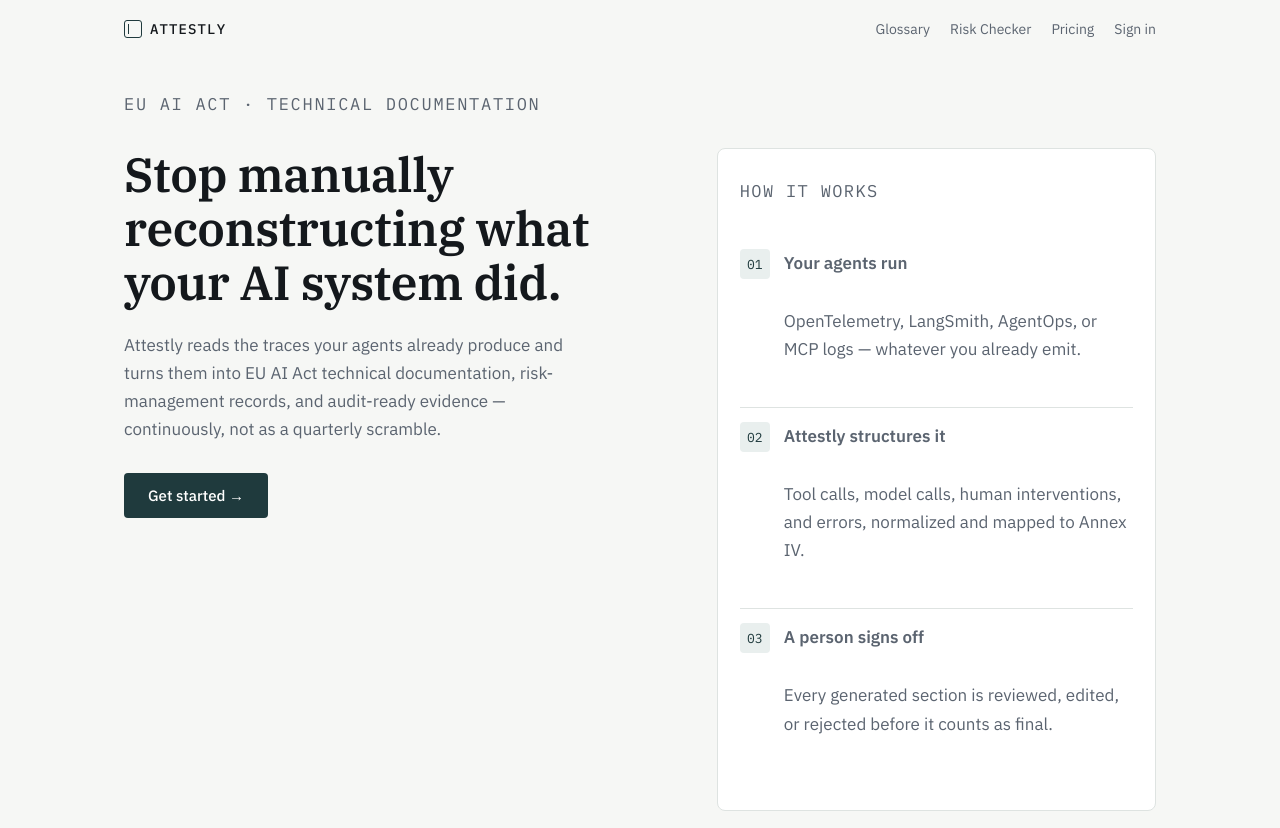
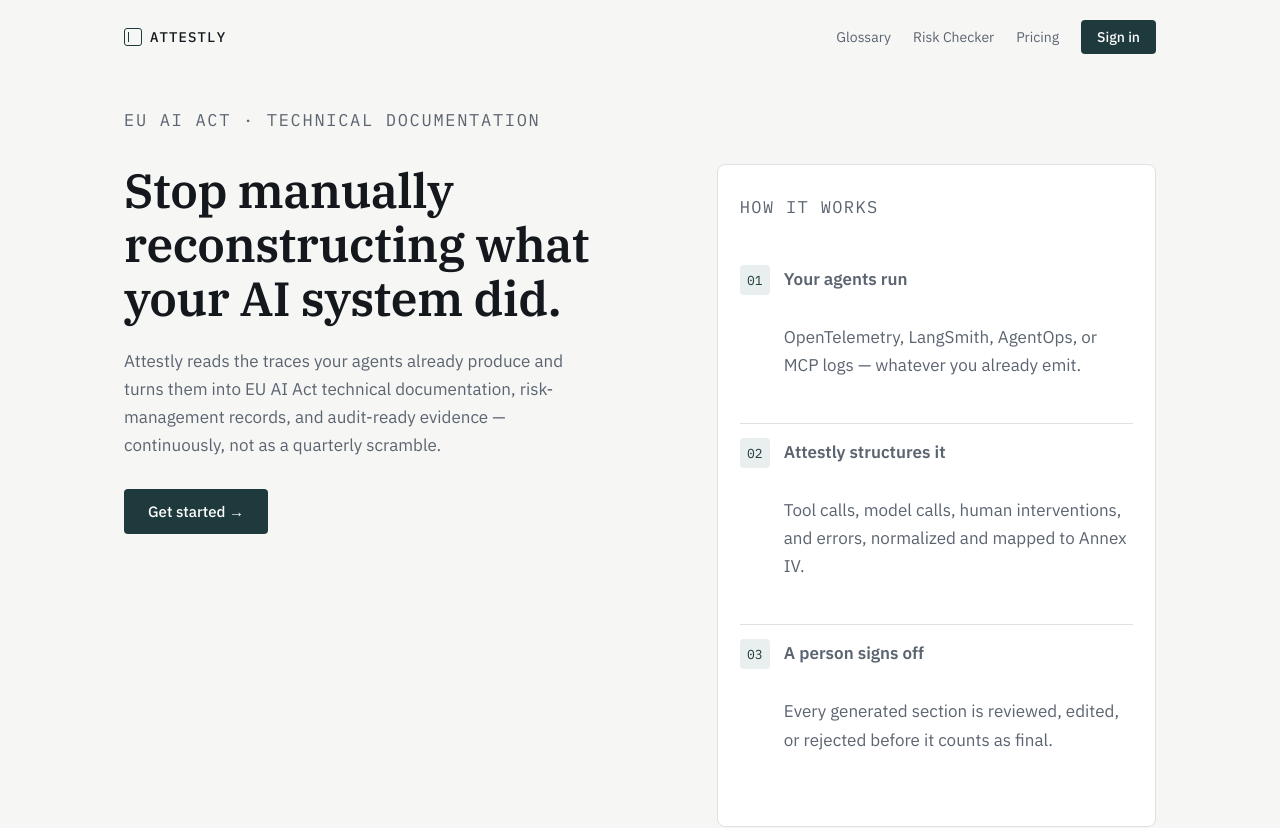
Before and after one commit to Isaacruwa/attestly, a Next.js app: page / in a window 1280 px wide. Shown: the top 828 px of the page. Built offline with nearby package versions, Linux system fonts and the light colour scheme.

Commit message:
Fix mobile nav: collapse into a proper hamburger menu below 640px instead of letting 4 links wrap unpredictably; sign-in reads as a real button for better conversion

```diff
--- a/src/app/globals.css
+++ b/src/app/globals.css
@@ -66,6 +66,7 @@ button:focus-visible, a:focus-visible, input:focus-visible {
   max-width: 1080px;
   margin: 0 auto;
   padding: 20px 24px;
+  position: relative;
 }
 .site-nav__brand {
   font-family: var(--font-mono);
@@ -76,6 +77,7 @@ button:focus-visible, a:focus-visible, input:focus-visible {
   display: flex;
   align-items: center;
   gap: 8px;
+  flex-shrink: 0;
 }
 .site-nav__mark {
   width: 18px;
@@ -95,6 +97,66 @@ button:focus-visible, a:focus-visible, input:focus-visible {
   font-size: 14px;
   color: var(--color-ink-muted);
   text-decoration: none;
+  white-space: nowrap;
+}
+.site-nav__cta {
+  font-size: 14px;
+  color: white !important;
+  background: var(--color-primary);
+  padding: 8px 16px;
+  border-radius: 4px;
+  text-decoration: none;
+  white-space: nowrap;
+  font-weight: 500;
+}
+.site-nav__links {
+  display: flex;
+  align-items: center;
+  gap: 22px;
+}
+.site-nav__toggle-checkbox { display: none; }
+.site-nav__toggle-label { display: none; }
+
+/* Below this width, four text links plus a wordmark simply don't fit on one
+   line — rather than let them wrap unpredictably, collapse into a proper
+   mobile menu instead. */
+@media (max-width: 640px) {
+  .site-nav__links {
+    display: none;
+    position: absolute;
+    top: 100%;
+    left: 0;
+    right: 0;
+    flex-direction: column;
+    align-items: stretch;
+    gap: 2px;
+    background: var(--color-paper-raised);
+    border: 1px solid var(--color-line);
+    border-radius: 8px;
+    padding: 10px;
+    margin: 0 24px;
+    box-shadow: 0 8px 24px rgba(20, 24, 28, 0.08);
+    z-index: 40;
+  }
+  .site-nav__links .site-nav__link,
+  .site-nav__links .site-nav__cta {
+    padding: 12px 14px;
+    border-radius: 6px;
+    text-align: left;
+  }
+  .site-nav__links .site-nav__link:hover { background: var(--color-primary-tint); }
+  .site-nav__toggle-checkbox:checked ~ .site-nav__links { display: flex; }
+  .site-nav__toggle-label {
+    display: flex;
+    align-items: center;
+    justify-content: center;
+    width: 36px;
+    height: 36px;
+    cursor: pointer;
+    font-size: 20px;
+    color: var(--color-ink);
+    flex-shrink: 0;
+  }
 }
 
 .hero {
--- a/src/app/page.tsx
+++ b/src/app/page.tsx
@@ -141,15 +141,19 @@ export default function LandingPage() {
     <>
       <script type="application/ld+json" dangerouslySetInnerHTML={{ __html: JSON.stringify(jsonLd) }} />
       <nav className="site-nav">
-        <span className="site-nav__brand">
+        <Link href="/" className="site-nav__brand" style={{ textDecoration: "none" }}>
           <span className="site-nav__mark" aria-hidden="true" />
           Attestly
-        </span>
-        <div style={{ display: "flex", gap: 20, alignItems: "center" }}>
+        </Link>
+
+        <input type="checkbox" id="nav-toggle" className="site-nav__toggle-checkbox" />
+        <label htmlFor="nav-toggle" className="site-nav__toggle-label" aria-label="Menu">☰</label>
+
+        <div className="site-nav__links">
           <Link href="/glossary" className="site-nav__link">Glossary</Link>
           <Link href="/eu-ai-act-risk-checker" className="site-nav__link">Risk Checker</Link>
           <Link href="/pricing" className="site-nav__link">Pricing</Link>
-          <Link href="/login" className="site-nav__link">Sign in</Link>
+          <Link href="/login" className="site-nav__cta">Sign in</Link>
         </div>
       </nav>
 
```
Also changed, not shown: 1 other file (tests, documents, lock files or other folders).
